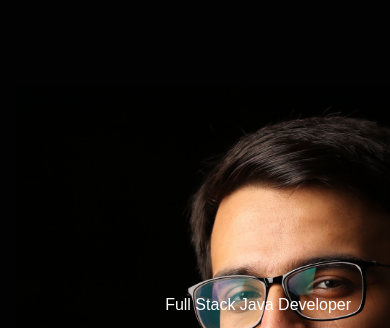
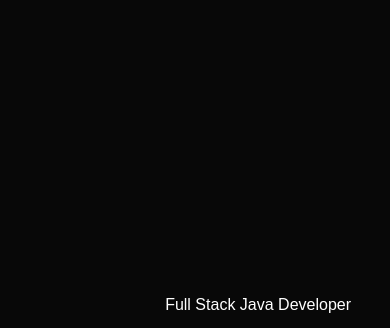
Before and after one commit to SaiDurga0206/SaiDurga.github.io, a plain HTML site: page index.html in a window 390 px wide. Shown: the part 76-404 px from the top of the page. Drawn offline with Linux system fonts and the light colour scheme.

Commit message:
Update style.css

```diff
--- a/style.css
+++ b/style.css
@@ -331,7 +331,7 @@ nav .fas{
 @media only screen and (max-width: 600px){
 
         #header{
-            background-image: url(images/phone-background.png);
+            background-image: url();
         }
         .header-text{
             margin-top:100%;
```
